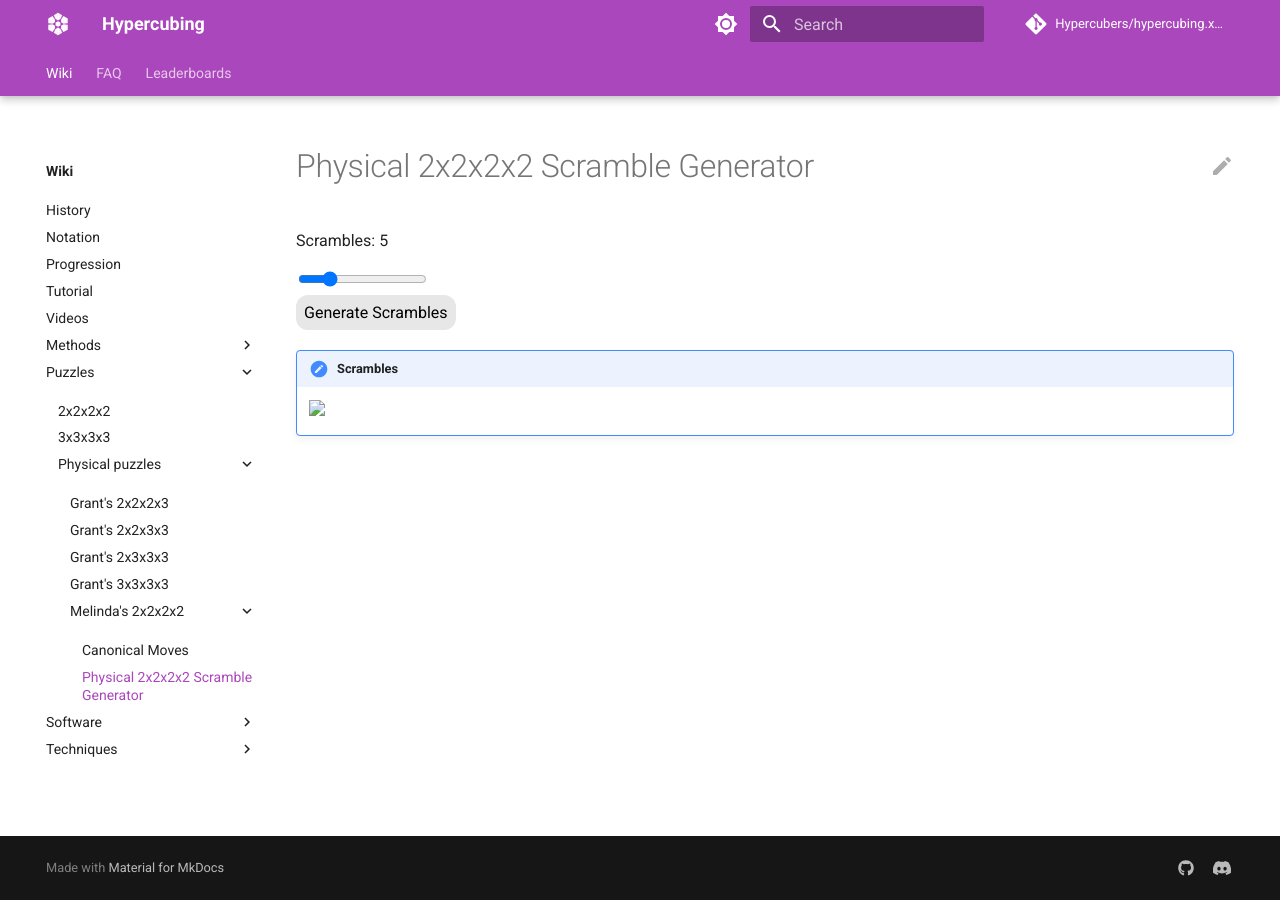
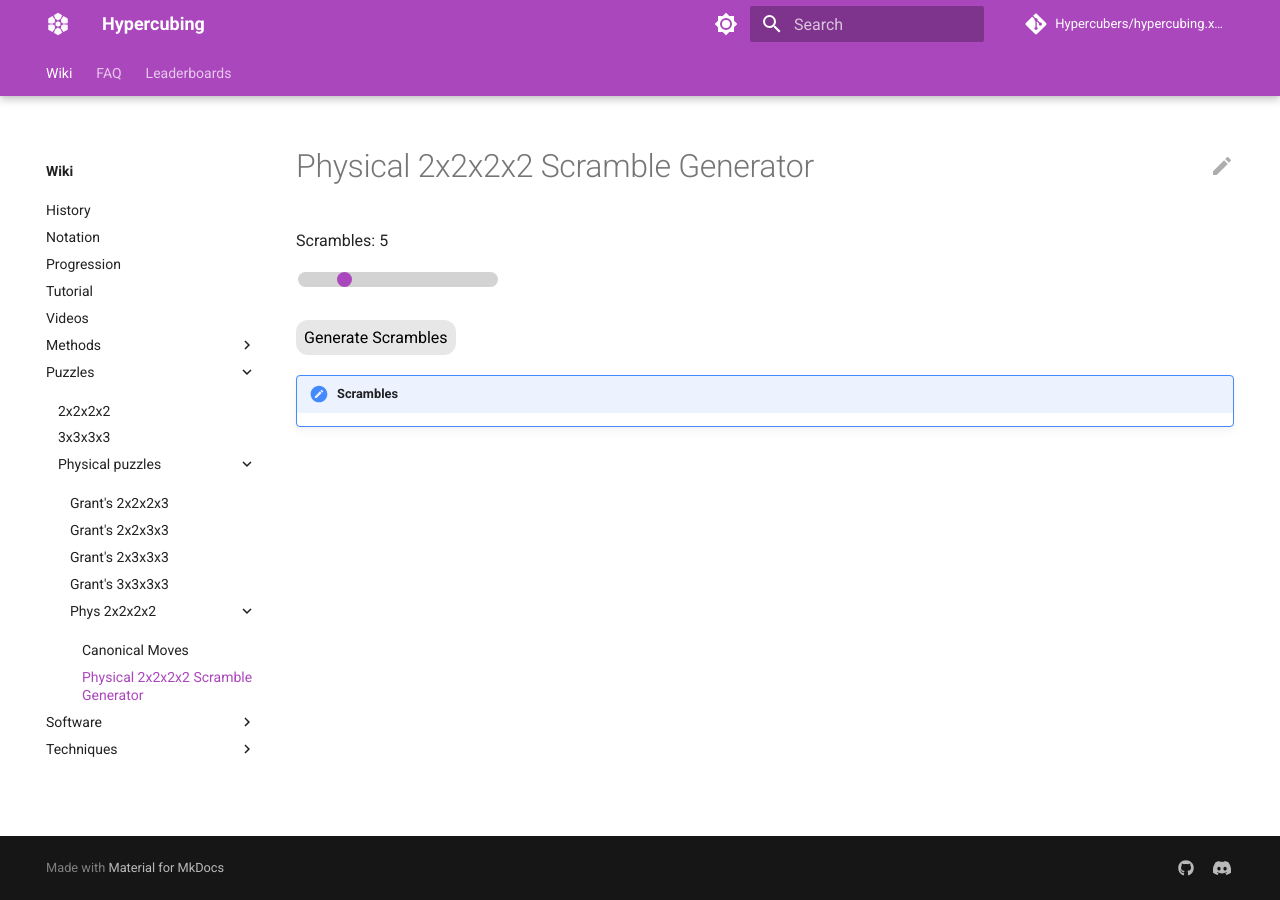
Before and after one commit to Hypercubers/hypercubing.xyz, an MkDocs documentation site: the page built from docs/puzzles/physical-puzzles/phys-2x2x2x2/scramble-generator.md, in a window 1280 px wide. Built offline with MkDocs 1.6.1 and Material for MkDocs 9.7.7, drawn with Linux system fonts in a browser that asks for light colours; comment, search, counter and statistics services are not loaded; part of the change alters nothing that is shown.

Commit message:
fix a bunch of random things with the scramble generator

```diff
--- a/docs/leaderboards/rules.md
+++ b/docs/leaderboards/rules.md
@@ -43,7 +43,7 @@ These rules apply generally to speedsolving submissions unless the category has
 ### Physical rules
 
 !!! info
-    See [Canonical Moves](/puzzles/physical-puzzles/Melinda's-2x2x2x2/canonical-moves) for more details.
+    See [Canonical Moves](/puzzles/physical-puzzles/phys-2x2x2x2/canonical-moves) for more details.
 
 - All physical solves require physical evidence that shows the puzzle fully in frame throughout the solve and shows the entire scrambling and solving process as well as the timer.
 - Allowed moves for physical 2x2x2x2 events are limited to 2 categories, the canonical moveset originally made by the hypercubing mailing list as well as a few additional moves:
@@ -57,7 +57,7 @@ These rules apply generally to speedsolving submissions unless the category has
         - U/D x2/z2
         - F/B x2/y2
         - I y2/z2
-- Scrambles should be generated by [this page](/puzzles/physical-puzzles/Melinda's-2x2x2x2/scramble-generator) or any equivalent scramble generator.
+- Scrambles should be generated by [this page](/puzzles/physical-puzzles/phys-2x2x2x2/scramble-generator) or any equivalent scramble generator.
 - Any full puzzle rotation that doesn't change the state (including the Gyro) may be applied to the puzzle during inspection; other moves may not.
 
 ## Fewest-moves solving rules
--- a/docs/puzzles/physical-puzzles/Melinda's-2x2x2x2/index.md
+++ b/docs/puzzles/physical-puzzles/phys-2x2x2x2/index.md
@@ -1,3 +1,7 @@
+–––
+Title: Melinda's 2x2x2x2
+–––
+
 # Melinda's 2x2x2x2
 
 !!! info inline end "Melinda's 2x2x2x2"
--- a/docs/puzzles/physical-puzzles/Melinda's-2x2x2x2/scramble-generator.md
+++ b/docs/puzzles/physical-puzzles/phys-2x2x2x2/scramble-generator.md
@@ -2,13 +2,33 @@
 
 <p>Scrambles: <span id="demo2">5</span></p>
 <input type="range" min="1" max="20" value="5" class="slider" id="myRange">
-<br>
+<br><br>
 <button onclick="myFunction()" style="background-color: #e7e7e7; color: black; padding: 8px 8px; border-radius: 12px;">Generate Scrambles</button>
 !!! Scrambles
     <p id="demo"></p>
-    <img id="imgShow" src="#">
+    <img id="imgShow" hidden="hidden" src="#">
 <canvas id="myCanvas" hidden="hidden" width="350" height="125" style="border:1px solid #000000;">
 </canvas>
+<style>
+.slider {
+  -webkit-appearance: none;
+  appearance: none;
+  width: 200px;
+  height: 15px;
+  background: #d3d3d3;
+  opacity: 1;
+  border-radius:8px;
+}
+.slider::-webkit-slider-thumb {
+  -webkit-appearance: none;
+  appearance: none;
+  width: 15px;
+  height: 15px;
+  border-radius:8px;
+  background: #AB47BD;
+  cursor: pointer;
+}
+</style>
 
 <script>
 
@@ -267,6 +287,7 @@ function myFunction() {
     document.getElementById("demo").innerHTML = message_text;
     var imagedata = canvas.toDataURL("image/png");
     document.getElementById("imgShow").src = imagedata;
+    document.getElementById("imgShow").hidden = "";
 }
 document.getElementById("myRange").oninput = function() {
     document.getElementById("demo2").innerHTML = this.value;
```
Also changed, not shown: docs/puzzles/physical-puzzles/phys-2x2x2x2/canonical-moves.md (renamed from docs/puzzles/physical-puzzles/Melinda's-2x2x2x2/canonical-moves.md).
